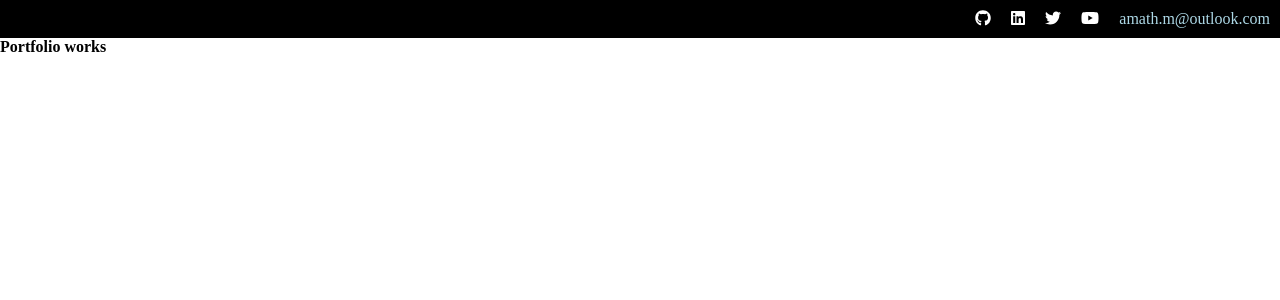
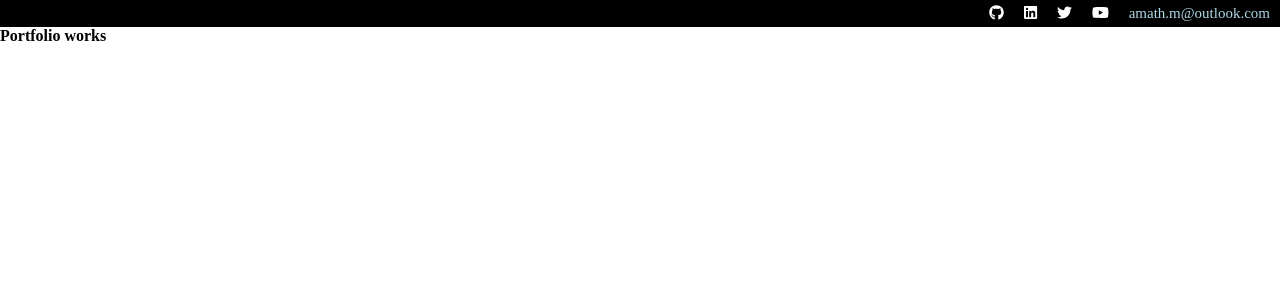
Before and after one commit to amathm/amathm-portfolio, an Angular app: page / in a window 1280 px wide. Shown: the top 300 px of the page. Built offline with nearby package versions, Linux system fonts and the light colour scheme.

Commit message:
font icon size reduced

```diff
--- a/src/app/social-nav/social-nav.component.scss
+++ b/src/app/social-nav/social-nav.component.scss
@@ -4,10 +4,11 @@
     .social-nav__menu {
         list-style-type: none;
         margin: 0;
-        padding: 10px 0;
+        padding: 5px 0;
         display: flex;
         justify-content: flex-end;
         background: #000;
+        font-size: 15px;
         .social-nav__items {
             display: inline-block;
             .social-nav__links {
```
